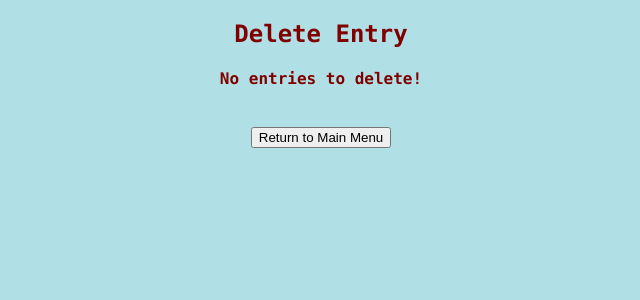
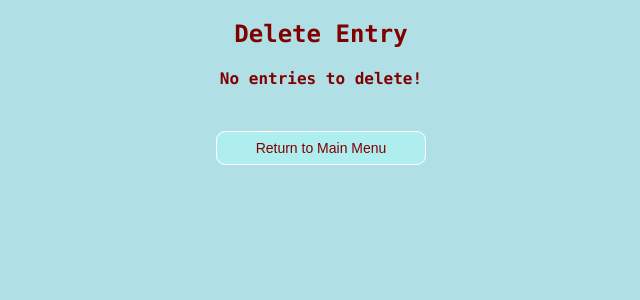
Before and after one commit to Pandangus/flask-calorie-calculator, a Flask app: page /delete_entry in a window 1280 px wide. Shown: the top 300 px of the page, without its empty margins (319-959 px from the left). Run offline with Flask 3, Linux system fonts and the light colour scheme.

Commit message:
buttom css inheritance added

```diff
--- a/templates/delete_entry.html
+++ b/templates/delete_entry.html
@@ -15,15 +15,13 @@
 </form>
 <br />
 <h4>Current entries:</h4>
-<ul>
   {% for entry in entries %}
-  <li>{{ entry }}</li>
+  <p>- {{ entry }} -</p>
   {% endfor %}
-</ul>
 {% else %}
 <h2>Delete Entry</h2>
 <h4>No entries to delete!</h4>
 <br />
-<button onclick="window.location.href='/'">Return to Main Menu</button>
+<button class="button" onclick="window.location.href='/'">Return to Main Menu</button>
 {% endif %}
 {% endblock %}
```
